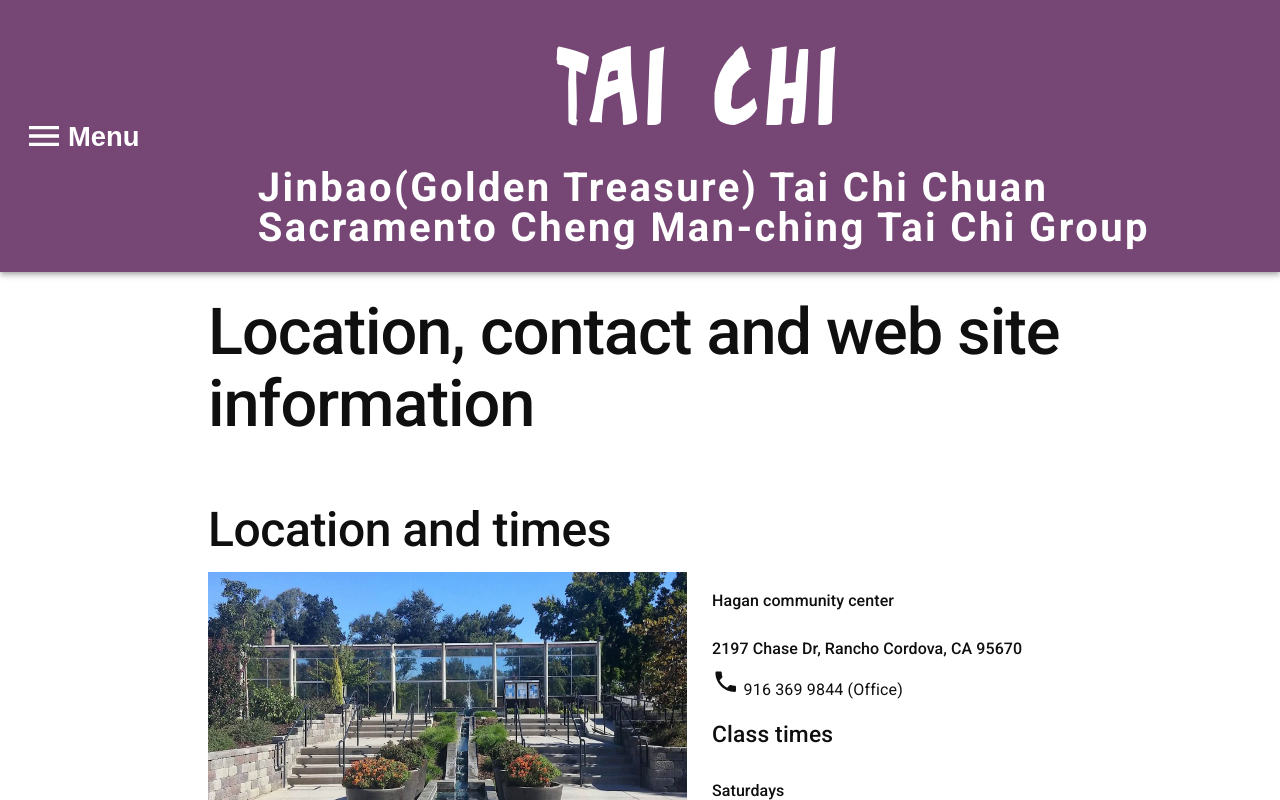
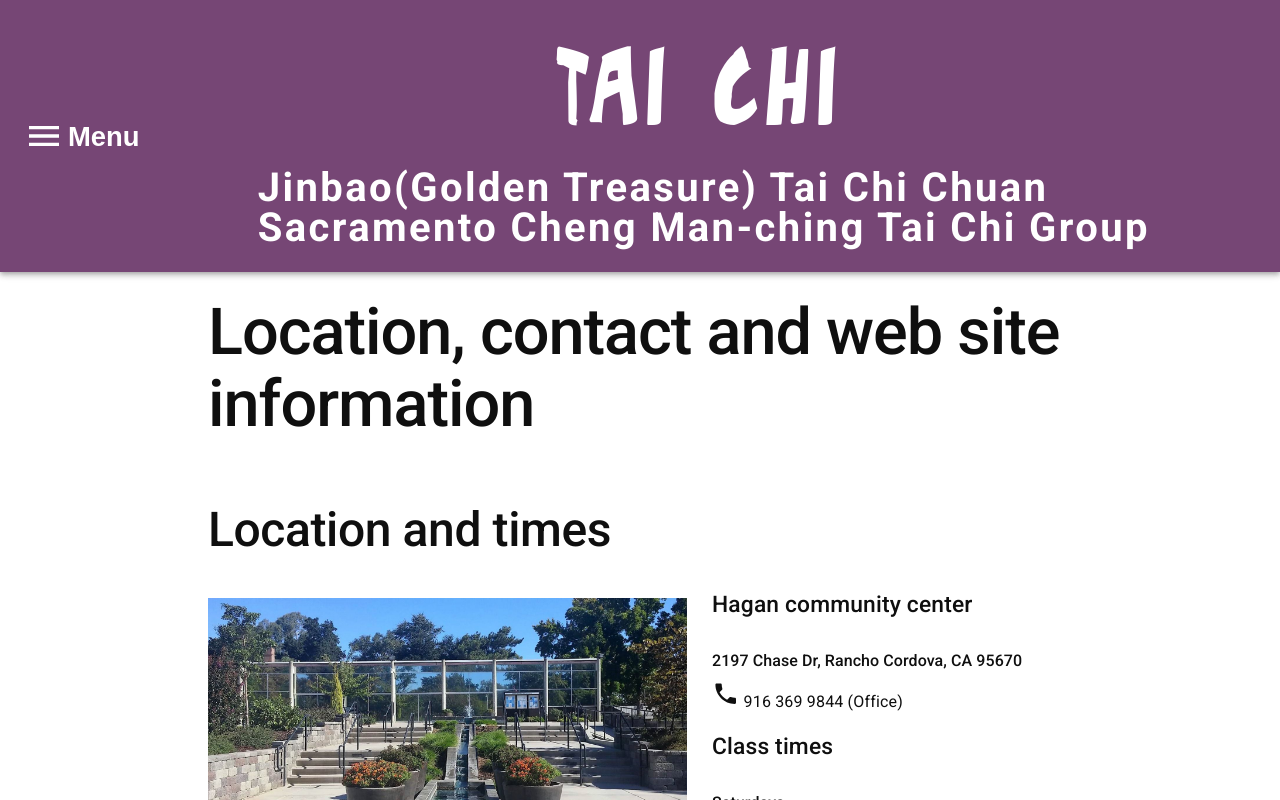
Before and after one commit to johnlobster/tcc-cmcsacramento, a React (Create React App) app: page / in a window 1280 px wide. Both pictures are taken after a click on the button "CONTACT". Shown: the top 800 px of the page. Built offline with nearby package versions, Linux system fonts and the light colour scheme.

Commit message:
img in contact now adjusts height correctly after adding align-self: center

```diff
--- a/src/pages/Contact/Contact.tsx
+++ b/src/pages/Contact/Contact.tsx
@@ -22,10 +22,9 @@ const useStyles = makeStyles({
   },
   pictureBox: {
     display: 'flex',
-    // justifyContent: 'center',
     '& img': {
       width: '95%',
-      // height: 'auto',
+      alignSelf: 'center',
     },
   }
 })
@@ -55,7 +54,7 @@ const Contact: React.FunctionComponent = (props) => {
               <img src={bigRoom} alt="Hagan community center" />
             </Grid>
             <Grid item xs={12} sm={5}>
-              <h5>Hagan community center</h5>
+              <h4>Hagan community center</h4>
               <h5>2197 Chase Dr, Rancho Cordova, CA 95670</h5>
               <Phone /> 916 369 9844 (Office)
               <br />
```
